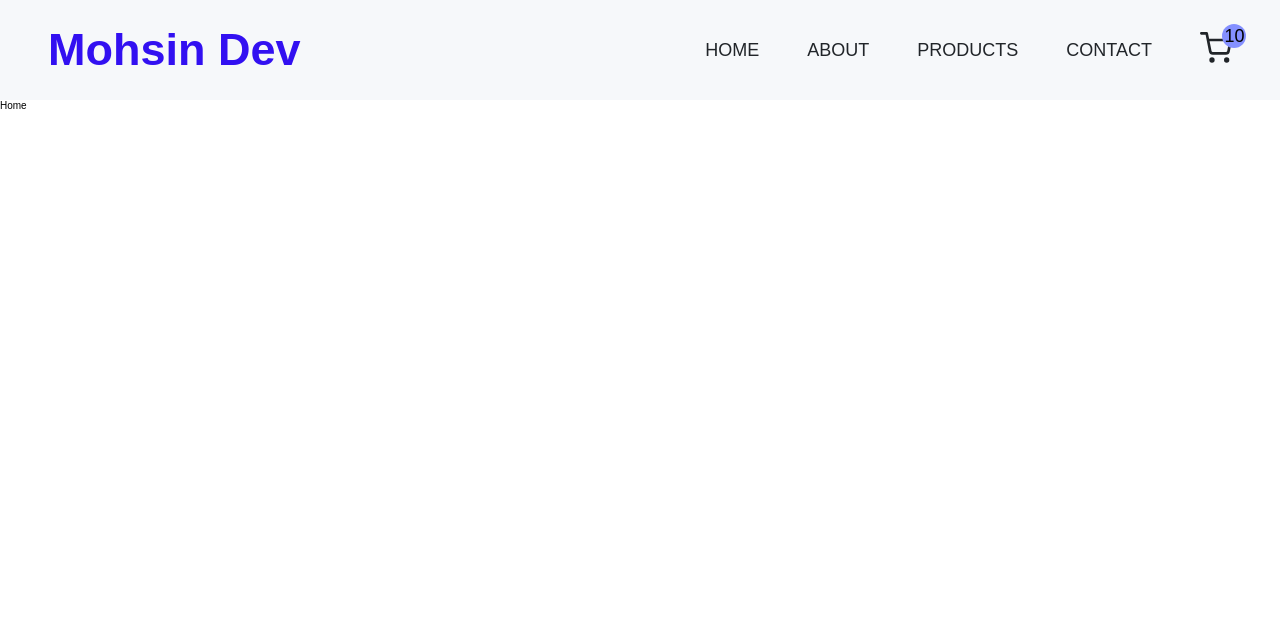
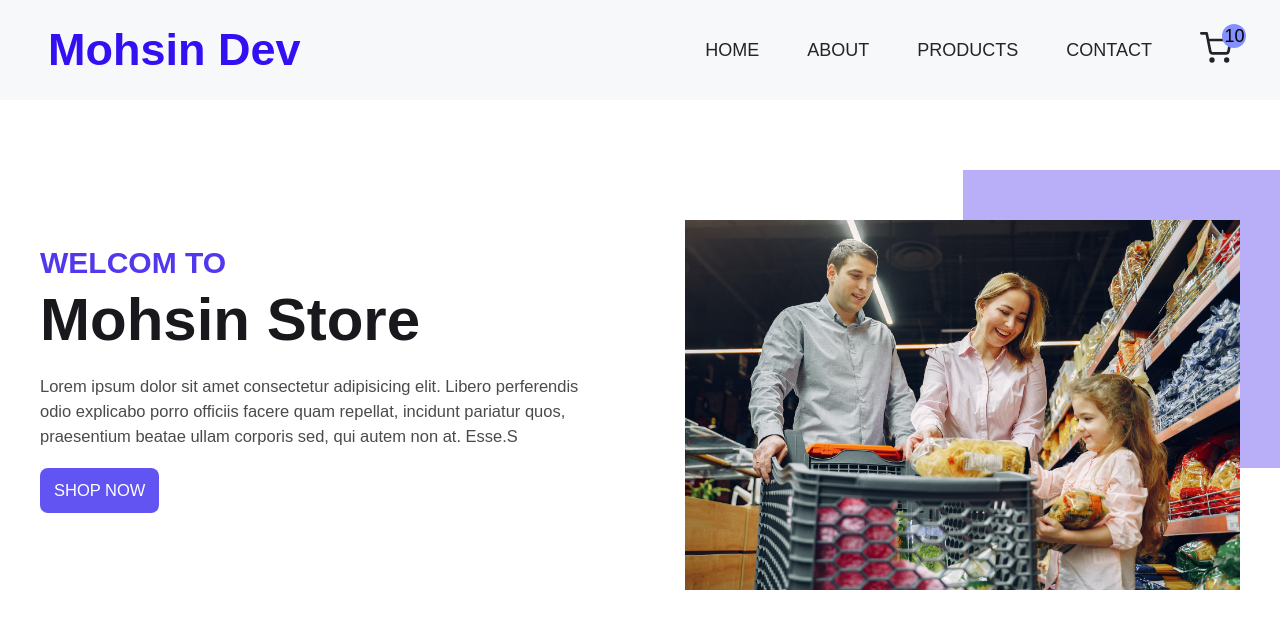
Before and after one commit to mohsinkhan60/E-commerce, a React (Vite) app: page / in a window 1280 px wide. Shown: the top 628 px of the page. Built offline with nearby package versions, Linux system fonts and the light colour scheme.

Commit message:
add complete Home Section

```diff
--- a/src/About.jsx
+++ /dev/null
@@ -1,6 +0,0 @@
-export const About = () => {
-  return (
-    <div>About</div>
-  )
-}
-export default About
--- /dev/null
+++ b/src/Button.js
@@ -0,0 +1,31 @@
+import styled from "styled-components";
+
+export const Button = styled.button`
+  text-decoration: none;
+  max-width: auto;
+  background-color: rgb(98 84 243);
+  color: rgb(255 255 255);
+  padding: 1rem 1.4rem;
+  border: none;
+  border-radius: 0.8rem;
+  text-transform: uppercase;
+  text-align: center;
+  cursor: pointer;
+  transition: all 0.3s ease;
+  -webkit-transition: all 0.3s ease 0s;
+  -moz-transition: all 0.3s ease 0s;
+  -o-transition: all 0.3s ease 0s;
+
+  &:hover,
+  &:active {
+    box-shadow: 0 2rem 2rem 0 rgb(132 144 255 / 30%);
+    box-shadow: ${({ theme }) => theme.colors.shadowSupport};
+    transform: scale(0.96);
+  }
+
+  a {
+    text-decoration: none;
+    color: rgb(255 255 255);
+    font-size: 1.8rem;
+  }
+`;
--- a/src/Components/Nav.jsx
+++ b/src/Components/Nav.jsx
@@ -1,12 +1,11 @@
-
+import { useState } from "react";
 import { NavLink } from "react-router-dom";
 import styled from "styled-components";
 import { FiShoppingCart } from "react-icons/fi";
 import { CgMenu, CgClose } from "react-icons/cg";
-import { useState } from "react";
 
 const Nav = () => {
-  const [menuIcon, setMenuIcon] = useState(false);
+  const [menuIcon, setMenuIcon] = useState();
 
   const Nav = styled.nav`
     .navbar-lists {
@@ -164,33 +163,37 @@
 
   return (
     <Nav>
-      <div className={menuIcon? "navbar active" : "navbar"}>
+      <div className={menuIcon ? "navbar active" : "navbar"}>
         <ul className="navbar-lists">
           <li>
             <NavLink
               to="/"
-              className="navbar-link ">
+              className="navbar-link "
+              onClick={() => setMenuIcon(false)}>
               Home
             </NavLink>
           </li>
           <li>
             <NavLink
               to="/about"
-              className="navbar-link ">
+              className="navbar-link "
+              onClick={() => setMenuIcon(false)}>
               About
             </NavLink>
           </li>
           <li>
             <NavLink
               to="/products"
-              className="navbar-link ">
+              className="navbar-link "
+              onClick={() => setMenuIcon(false)}>
               Products
             </NavLink>
           </li>
           <li>
             <NavLink
               to="/contact"
-              className="navbar-link ">
+              className="navbar-link "
+              onClick={() => setMenuIcon(false)}>
               Contact
             </NavLink>
           </li>
--- a/src/GlobalStyles.js
+++ b/src/GlobalStyles.js
@@ -96,7 +96,6 @@
 
 .grid-two-column {
   grid-template-columns: repeat(2, 1fr);
-
 }
 
 .grid-three-column {
--- /dev/null
+++ b/src/HeroSection.jsx
@@ -0,0 +1,104 @@
+/* eslint-disable react/prop-types */
+import { NavLink } from "react-router-dom";
+import styled from "styled-components";
+import { Button } from "./Button";
+
+export const HeroSection = ({ mydata }) => {
+  const { name } = mydata;
+  return (
+    <Wrapper>
+      <div className="container">
+        <div className="rows"></div>
+        <div className="grid grid-two-column">
+          <div className="hero-section-data">
+            <p className="intro-data">Welcom to</p>
+            <h1>{ name }</h1>
+            <p>
+              Lorem ipsum dolor sit amet consectetur adipisicing elit. Libero
+              perferendis odio explicabo porro officiis facere quam repellat,
+              incidunt pariatur quos, praesentium beatae ullam corporis sed, qui
+              autem non at. Esse.S
+            </p>
+            <NavLink>
+              <Button>Shop Now</Button>
+            </NavLink>
+          </div>
+          <div className="hero-section-image">
+            <figure>
+              <img src="./img/hero.jpg" alt="img" className="img-style" />
+            </figure>
+          </div>
+        </div>
+      </div>
+    </Wrapper>
+  );
+};
+const Wrapper = styled.section`
+  padding: 12rem 0;
+
+  img {
+    min-width: 10rem;
+    height: 10rem;
+  }
+
+  .hero-section-data {
+    p {
+      margin: 2rem 0;
+      display: flex;
+    }
+
+    h1 {
+      text-transform: capitalize;
+      font-weight: bold;
+    }
+
+    .intro-data {
+      margin-bottom: 0;
+      font-size: 3rem;
+      font-weight: 700;
+    }
+  }
+
+  .hero-section-image {
+    width: 100%;
+    height: auto;
+    display: flex;
+    justify-content: center;
+    align-items: center;
+  }
+  figure {
+    position: relative;
+
+    &::after {
+      content: "";
+      width: 60%;
+      height: 80%;
+      background-color: rgba(81, 56, 238, 0.4);
+      position: absolute;
+      left: 50%;
+      top: -5rem;
+      z-index: -1;
+    }
+  }
+  .img-style {
+    width: 100%;
+    height: auto;
+  }
+
+  @media (max-width: ${({ theme }) => theme.media.mobile}) {
+    .grid {
+      gap: 10rem;
+    }
+
+    figure::after {
+      content: "";
+      width: 50%;
+      height: 100%;
+      left: 0;
+      top: 10%;
+      /* bottom: 10%; */
+      background-color: rgba(81, 56, 238, 0.4);
+    }
+  }
+`;
+export default HeroSection;
--- a/src/Home.jsx
+++ b/src/Home.jsx
@@ -1,7 +1,11 @@
-// import styled from "styled-components";
+import HeroSection from "./HeroSection";
+const data = {
+  name : "Mohsin Store"
+}
 
 export const Home = () => {
-  return <div className="test">Home</div>;
+  return <HeroSection mydata={data} />;
 };
 
+
 export default Home;
--- a/src/index.css
+++ b/src/index.css
@@ -9,3 +9,9 @@
       font-weight: bold;
       color: #3210f1;
 }
+.rows{
+      display: flex;
+      justify-content: center;
+      align-items: center;
+      flex-direction: row;
+}
```
Also changed, not shown: public/img/hero.jpg (added).
